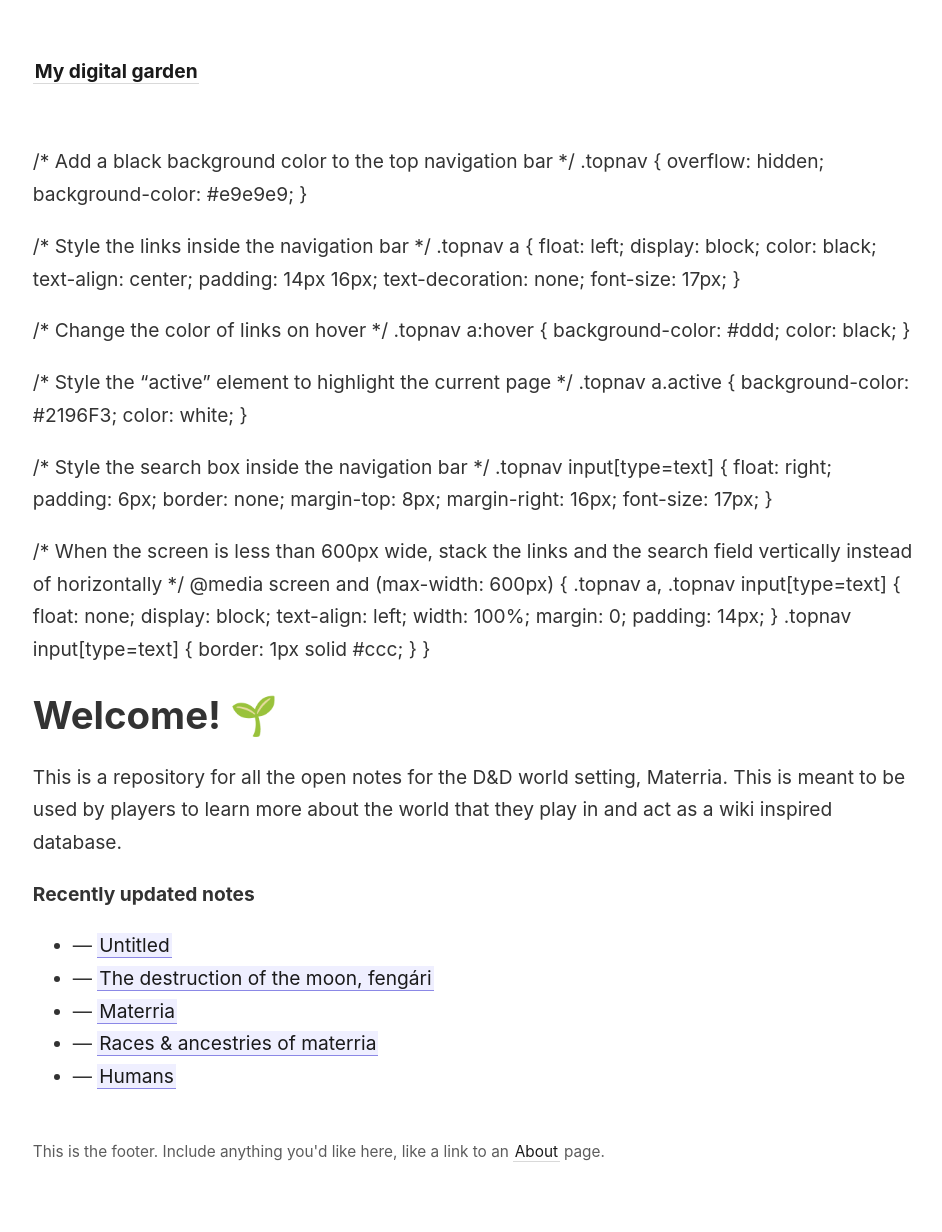
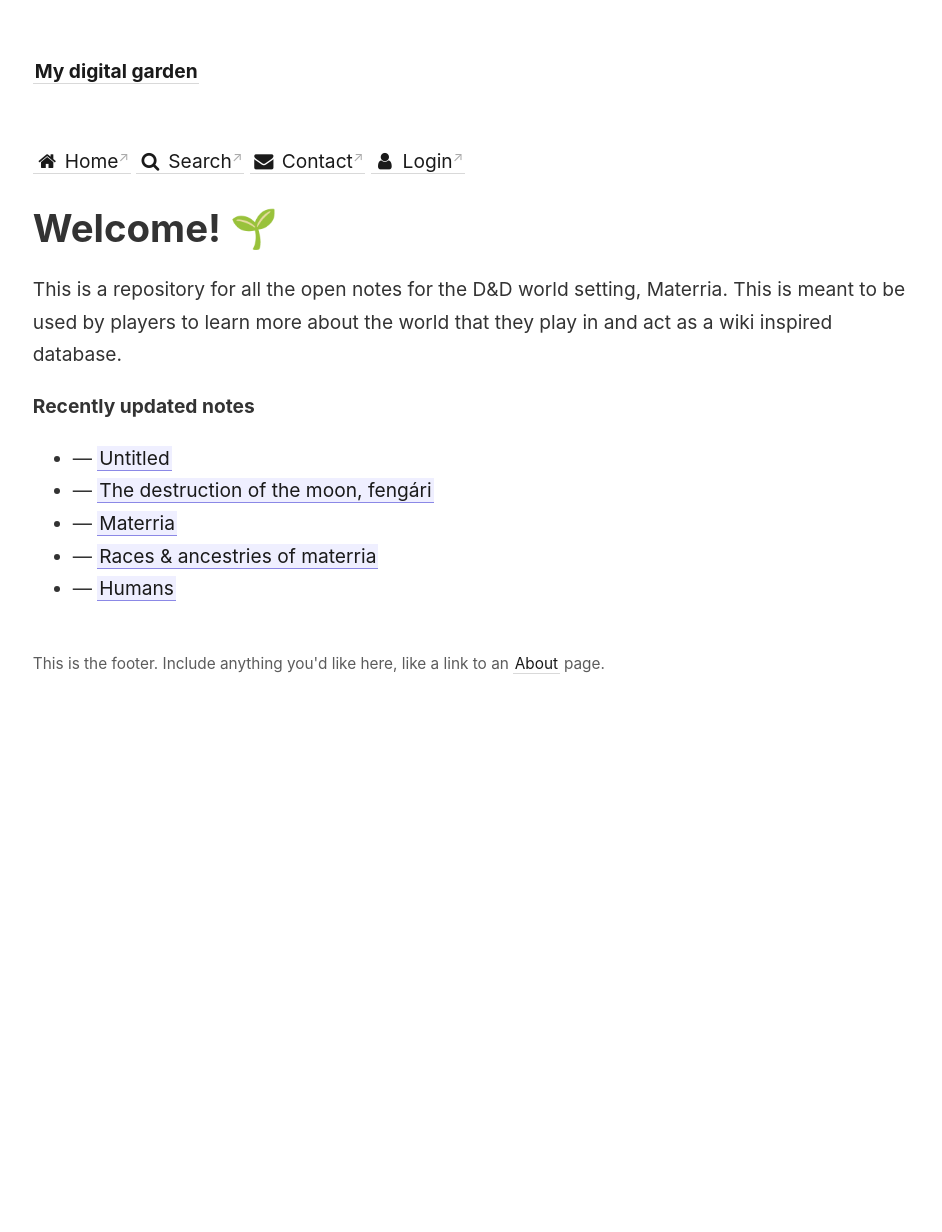
Before and after one commit to mabbott093/Digital-Garden_Obsidian_Materria, a Jekyll site: the page built from _pages/index.md, in a window 1280 px wide. Shown: the whole page, without its empty margins (44-986 px from the left). Built offline with Jekyll 4.4.1, drawn with Linux system fonts in a browser that asks for light colours; after the commit the page ends 900 px from its top, so only the background shows below that.

Commit message:
Update index.md

```diff
--- a/_pages/index.md
+++ b/_pages/index.md
@@ -5,59 +5,15 @@ id: home
 permalink: /
 ---
 
-/* Add a black background color to the top navigation bar */
-.topnav {
-  overflow: hidden;
-  background-color: #e9e9e9;
-}
+<!-- Load an icon library -->
+<link rel="stylesheet" href="https://cdnjs.cloudflare.com/ajax/libs/font-awesome/4.7.0/css/font-awesome.min.css">
 
-/* Style the links inside the navigation bar */
-.topnav a {
-  float: left;
-  display: block;
-  color: black;
-  text-align: center;
-  padding: 14px 16px;
-  text-decoration: none;
-  font-size: 17px;
-}
-
-/* Change the color of links on hover */
-.topnav a:hover {
-  background-color: #ddd;
-  color: black;
-}
-
-/* Style the "active" element to highlight the current page */
-.topnav a.active {
-  background-color: #2196F3;
-  color: white;
-}
-
-/* Style the search box inside the navigation bar */
-.topnav input[type=text] {
-  float: right;
-  padding: 6px;
-  border: none;
-  margin-top: 8px;
-  margin-right: 16px;
-  font-size: 17px;
-}
-
-/* When the screen is less than 600px wide, stack the links and the search field vertically instead of horizontally */
-@media screen and (max-width: 600px) {
-  .topnav a, .topnav input[type=text] {
-    float: none;
-    display: block;
-    text-align: left;
-    width: 100%;
-    margin: 0;
-    padding: 14px;
-  }
-  .topnav input[type=text] {
-    border: 1px solid #ccc;
-  }
-}
+<div class="navbar">
+  <a class="active" href="#"><i class="fa fa-fw fa-home"></i> Home</a>
+  <a href="#"><i class="fa fa-fw fa-search"></i> Search</a>
+  <a href="#"><i class="fa fa-fw fa-envelope"></i> Contact</a>
+  <a href="#"><i class="fa fa-fw fa-user"></i> Login</a>
+</div>
 
 # Welcome! 🌱
 
```
